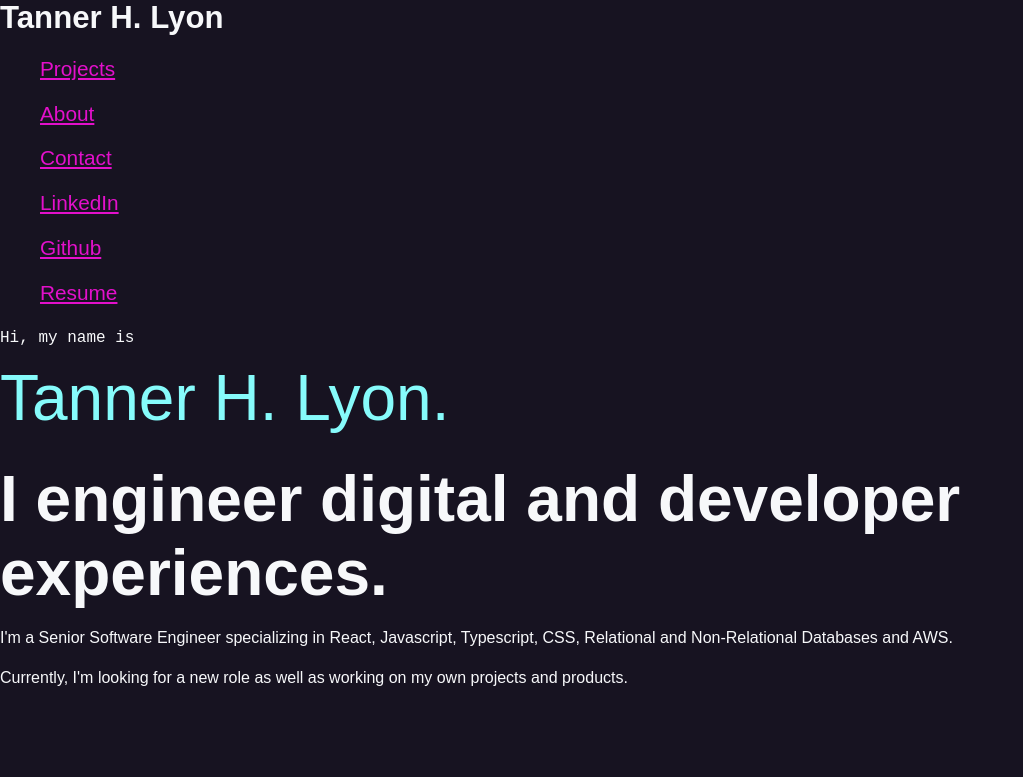
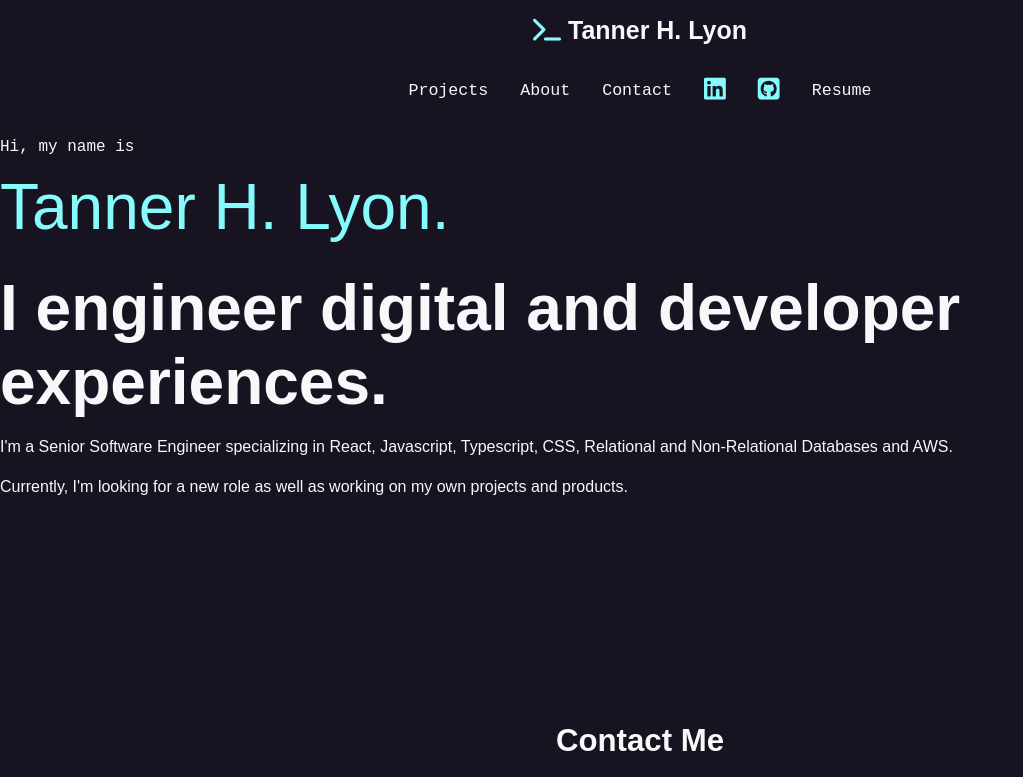
Before and after one commit to THLyon/THLyon.github.io, a website built with Vite: page Client/index.html in a window 1280 px wide. Shown: the top 777 px of the page, without its empty margins (0-1023 px from the left). Built offline with nearby package versions, Linux system fonts and the light colour scheme.

Commit message:
header working with font awesome icons

```diff
--- a/Client/index.html
+++ b/Client/index.html
@@ -4,18 +4,36 @@
     <meta charset="UTF-8">
     <meta http-equiv="X-UA-Compatible" content="IE=edge">
     <meta name="viewport" content="width=device-width, initial-scale=1.0">
+    <script src="https://kit.fontawesome.com/490075aeda.js" crossorigin="anonymous"></script>
     <link rel="stylesheet" type="text/css" href="./styles.css" />
     <title>Tanner Lyon Portfolio</title>
 </head>
 <body>
     <nav id="nav-bar">
-        <h1 id="name" href="index.html"> Tanner H. Lyon</h1>
-        <ul><a href="#projects"> Projects </a></ul>
-        <ul><a href="about.html"> About </a></ul>
-        <ul><a href="#contact"> Contact </a></ul>
-        <ul><a href="https://www.linkedin.com/in/tannerhlyon/"> LinkedIn </a></ul>
-        <ul><a href="https://github.com/THLyon"> Github </a></ul>
-        <ul><a href=""> Resume </a></ul>
+        <ul>
+            <h1 id="name" >
+                <a href="index.html" aria-hidden="true">
+                    <span class="fa-solid fa-terminal"></span>
+                    <span>Tanner H. Lyon </span>
+                </a>
+            </h1>
+            <ul><a href="#projects"> Projects </a></ul>
+            <ul><a href="about.html"> About </a></ul>
+            <ul><a href="#contact"> Contact </a></ul>
+            <ul>
+                <a href="https://www.linkedin.com/in/tannerhlyon/">
+                 <span class="fa-brands fa-linkedin" aria-hidden="true"></span>
+                 <span class="sr-only">LinkedIn</span>
+                </a>
+            </ul>
+            <ul>
+                <a href="https://github.com/THLyon">
+                    <span class="fa-brands fa-square-github" aria-hidden="true"></span>
+                    <span class="sr-only">Github</span>
+                </a>
+            </ul>
+            <ul><a href=""> Resume </a></ul>
+        </ul>
     </nav>
     <section id="intro">
         <p class="name">Hi, my name is <span> Tanner H. Lyon.</span></p>
--- a/Client/styles.css
+++ b/Client/styles.css
@@ -1,4 +1,4 @@
-/* variables declared here - these are the colors for our pages, as well as the font stacks and sizes. */
+/*! variables declared here - these are the colors for our pages, as well as the font stacks and sizes. */
 :root {
     --black: #171321;
     --dkblue: #0d314b;
@@ -11,7 +11,7 @@
     --mono: "Oxygen mono", monospace;
     --sans: Oxygen, sans-serif;
 }
-/* border box model: https://css-tricks.com/box-sizing/ */
+/*! border box model: https://css-tricks.com/box-sizing/ */
 html {
     box-sizing: border-box;
 }
@@ -20,7 +20,7 @@ html {
 *::after {
     box-sizing: inherit;
 }
-/* generic styles for the page */
+/*! generic styles for the page */
 body {
     padding: 0;
     margin: 0;
@@ -41,7 +41,7 @@ a:hover {
     color: var(--hotmag);
     text-decoration: none;
 }
-/* intro styles */
+/*! intro styles */
 #intro {
     padding-bottom: 10rem;
 }
@@ -68,8 +68,7 @@ a:hover {
     font-size: 4rem;
 }
 
-/*  Contact Section */
-
+/*!  Contact Section */
 #contact {
     width: 400px;
     text-align: center;
@@ -80,3 +79,53 @@ a:hover {
 #contact p:last-child{
     margin-top: 3rem;
 }
+
+/*! NavBar */
+nav{
+    font-family: var(--mono);
+    font-size: 80%;
+    padding: 1rem;
+}
+
+
+ nav h1 a{
+  font-family: var(--sans);
+}
+
+nav ul{
+    list-style-type: none;
+    padding: 0;
+    margin: 0;
+    display: flex;
+    flex-flow: row wrap;
+    justify-content: center;
+    align-items: center;
+    gap: 2rem;
+}
+
+/* * putting name on own line */
+nav h1:first-child{
+    flex-basis: 100%;
+    text-align: center;
+}
+
+/* *covers unvisited links, visited links, focused links, and active links */
+nav a{
+    color: var(--white);
+    text-decoration: none;
+    display: block;
+}
+
+nav a:hover, nav [class*="fa-"]:hover {
+    color: var(--magenta);
+}
+
+nav [class*="fa-"]{
+    font-size: 150%;
+    color: var(--aqua);
+}
+
+nav h1 [class*="fa-"]{
+    font-size: 100%;
+    color: var(--aqua);
+}
```
Also changed, not shown: package.json (line endings or trailing spaces).
